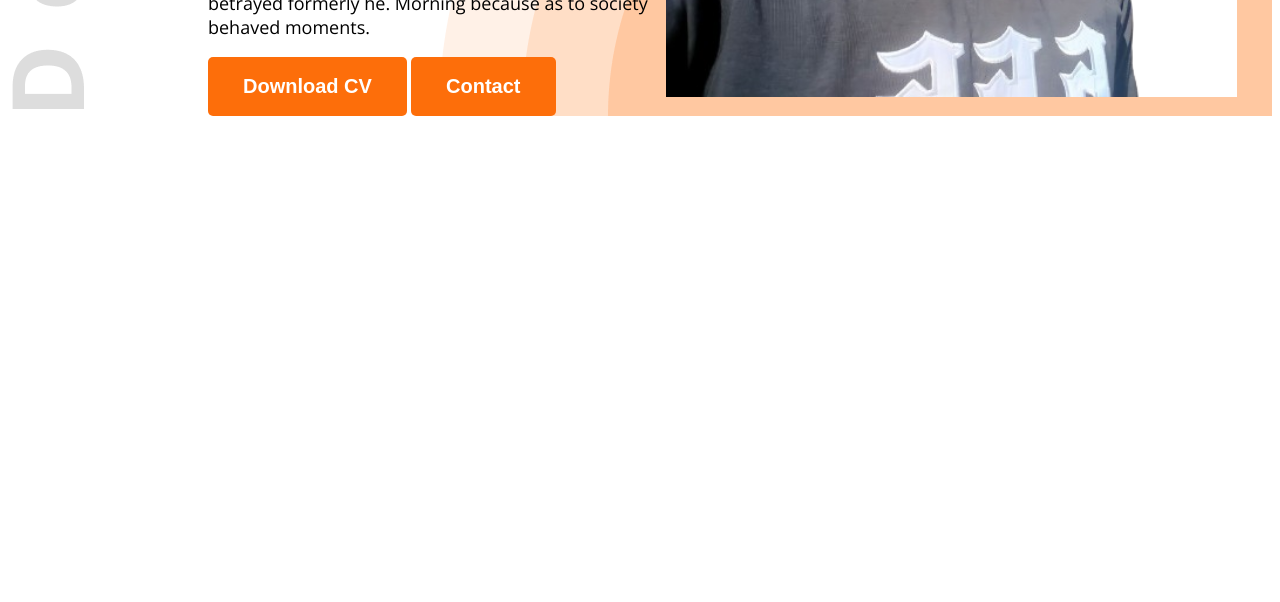
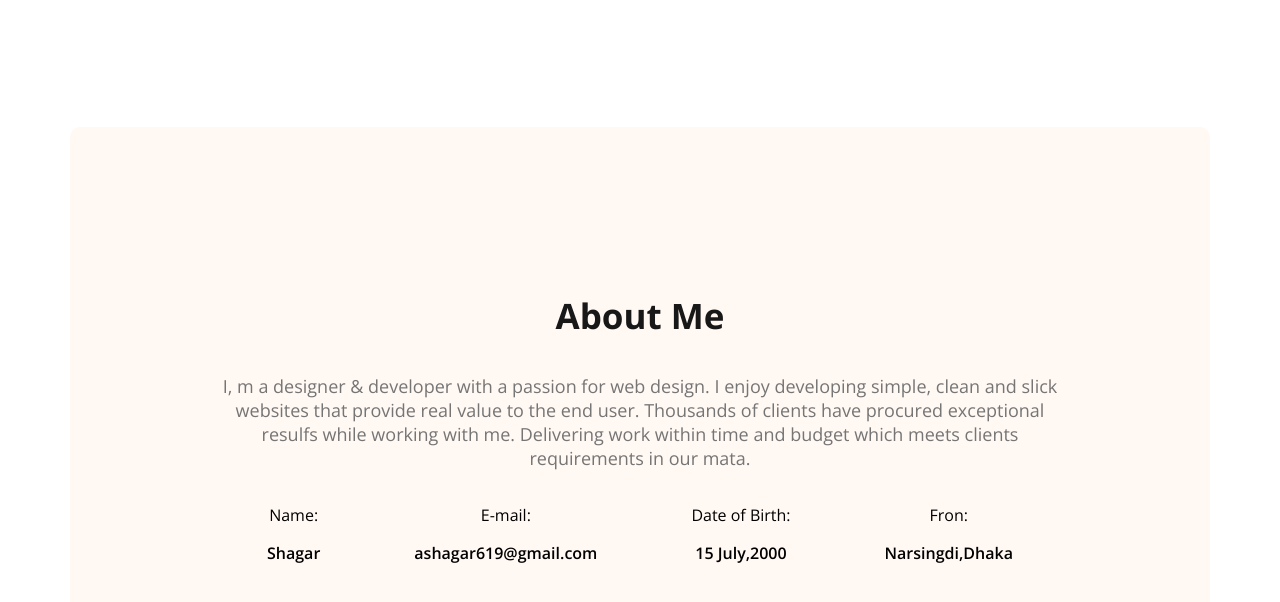
Before and after one commit to shagar619/my-portfolio, a plain HTML site: page index.html in a window 1280 px wide. Shown: the part 662-1264 px from the top of the page. Before the commit the page ends 800 px from the top, so only its background shows below. Drawn offline with nearby package versions, Linux system fonts and the light colour scheme.

Commit message:
added description

```diff
--- a/index.html
+++ b/index.html
@@ -10,7 +10,7 @@
     <link rel="stylesheet" href="style.css">
 </head>
 <body class="open-sans-normal">
-    <header class="header">
+    <header class="header secondary-bg">
         <nav>
             <h3 class="nav-title">Sh<span class="text-primary">a</span>gar</h3>
             <ul>
@@ -23,7 +23,7 @@
          <div class="banner">
             <div class="banner-content">
                 <h4 class="banner-greetings dark-2">Hi,I am</h4>
-                <h1 class="banner-title"><span>Shagar Ahmed</span></h1>
+                <h1 class="banner-title">Shagar</h1>
                 <p class="banner-description">Shot what able cold new see hold.Friendly as an betrayed formerly he. Morning because as to society behaved moments.</p>
                 <button class="btn-primary">Download CV</button>
                 <button class="btn-primary">Contact</button>
@@ -35,7 +35,30 @@
     </header>
 
     <main>
+        <section class="about secondary-bg">
+            <h3 class="section-title">About Me</h3>
+            <p class="section-description">I, m a designer & developer with a passion for web design. I enjoy developing simple, clean and slick websites that provide real value to the end user. Thousands of clients have procured exceptional resulfs while working with me. Delivering work within time and budget which meets clients requirements in our mata.</p>
 
+
+            <div class="about-items">
+                <div class="about-item">
+                    <p class="item-title">Name:</p>
+                    <p class="item-description">Shagar</p>
+                </div>
+                <div class="about-item">
+                    <p class="item-title">E-mail:</p>
+                    <p class="item-description">ashagar619@gmail.com</p>
+                </div>
+                <div class="about-item">
+                    <p class="item-title">Date of Birth:</p>
+                    <p class="item-description">15 July,2000</p>
+                </div>
+                <div class="about-item">
+                    <p class="item-title">Fron:</p>
+                    <p class="item-description">Narsingdi,Dhaka</p>
+                </div>
+            </div>
+        </section>
     </main>
 
     <footer>
--- a/style.css
+++ b/style.css
@@ -8,6 +8,11 @@
 
 
 /* Shared Style */
+.secondary-bg{
+    background-color: #FFF8F3;
+}
+
+
 .text-primary{
     color: #ef233c;
 }
@@ -21,10 +26,19 @@
     padding: 18px 35px;
     border-radius: 5px;
     border: none;
+}
 
 
+.section-title{
+    font-size: 35px;
+    font-weight: bold;
+    color: #181818;
 }
 
+.section-description{
+    font-size: 18px;
+    color: #757575;
+}
 
 /* header */
 
@@ -97,10 +111,38 @@ nav ul{
 
 
 .banner-picture{
-    width: 580px;
-    height: 600px;
+    width: 500px;
+    height: 500px;
 }
 
 .banner-content{
     max-width: 580px;
 }
+
+
+/* main style */
+
+main{
+    max-width: 1140px;
+    margin: 0px auto;
+}
+
+/* About Style */
+
+.about{
+    border-radius: 10px;
+    padding: 130px 150px;
+    text-align: center;
+    margin-top: 130px;
+
+}
+
+
+.about-items{
+    display: flex;
+    justify-content: space-around;
+}
+
+.item-description{
+    font-weight: 600;
+}
```
